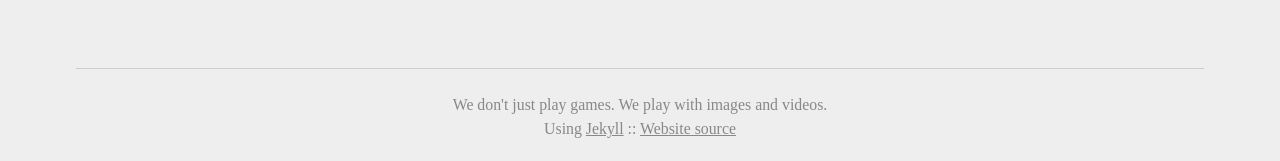
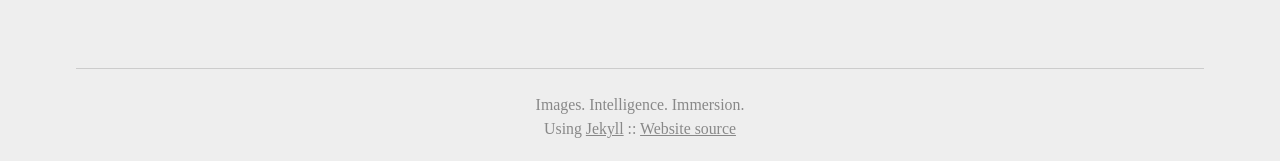
Before and after one commit to viprlab/viprlab.github.io, a Jekyll site: the page built from index.md, in a window 1280 px wide and 900 px high, scrolled down 3602 px. Shown: the part 736-897 px from the top of the window. Built offline with Jekyll 4.4.1, drawn with Linux system fonts in a browser that asks for light colours.

Commit message:
update description

```diff
--- a/_config.yml
+++ b/_config.yml
@@ -1,5 +1,5 @@
 title: Visual Processing (ViPr) Lab
-description: We don't just play games. We play with images and videos.
+description: Images. Intelligence. Immersion.
 sourcecode: "https://github.com/gchauras/much-worse-jekyll-theme"
 
 permalink: blog/:year/:month/:day/:title
```
